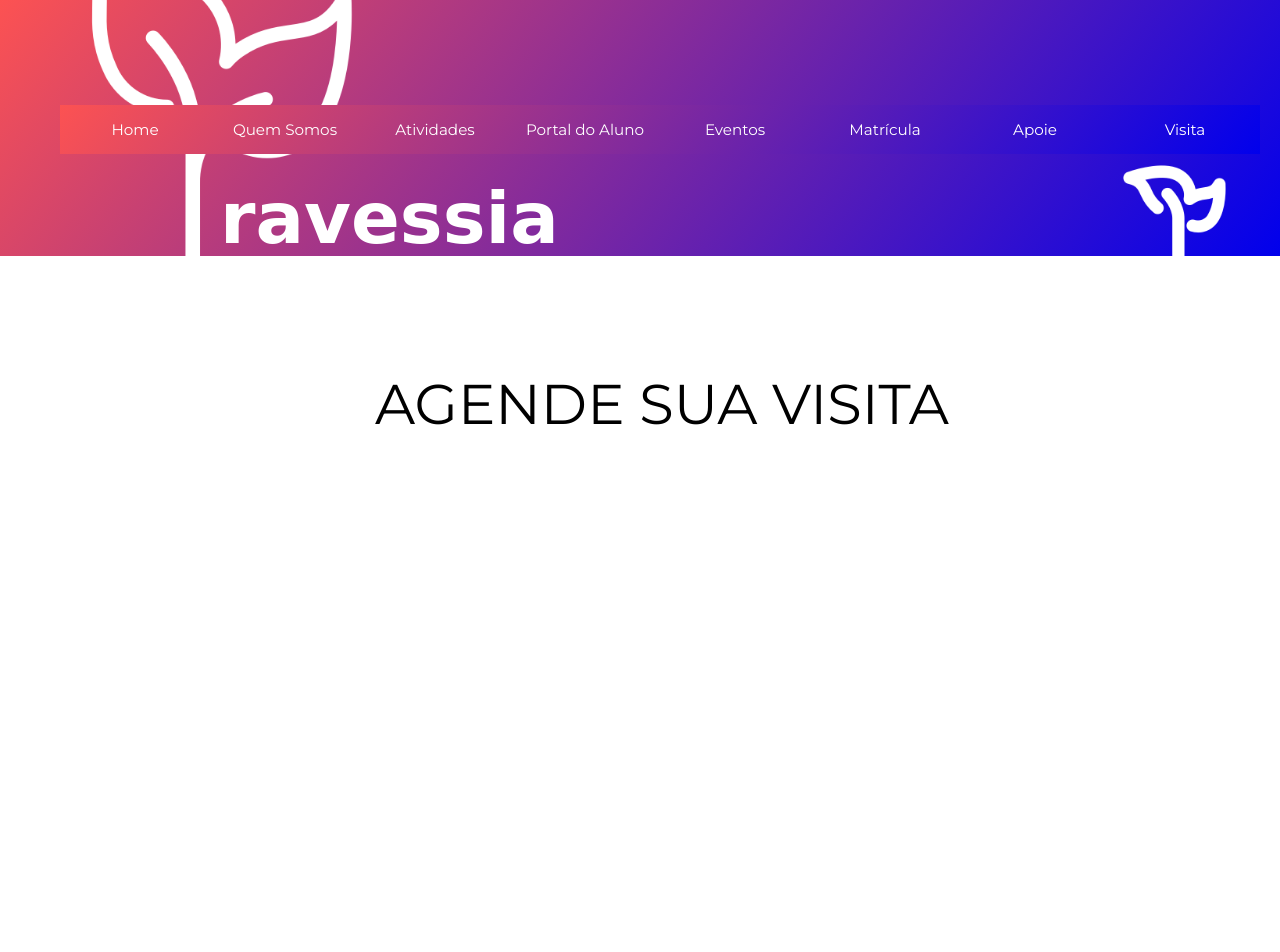
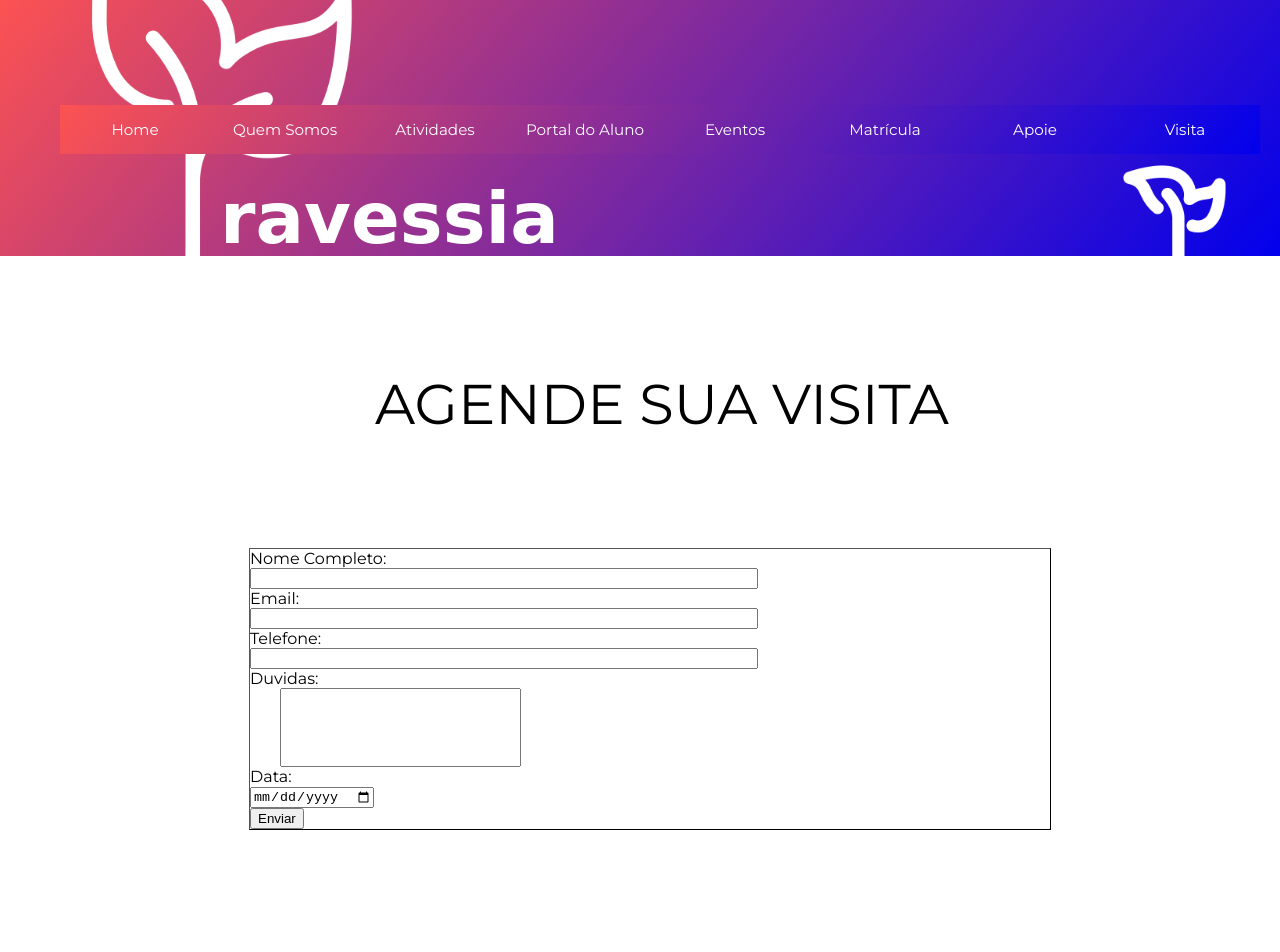
Before and after one commit to MkRodrigues/Instituto-Travessia, a plain HTML site: page visita.html in a window 1280 px wide. Shown: the top 952 px of the page. Drawn offline with Linux system fonts and the light colour scheme; a web font is replaced by a local one.

Commit message:
criando visita
em andamento

```diff
--- a/css/visita.css
+++ b/css/visita.css
@@ -117,7 +117,7 @@ body, h1, h2, p{
   /* ---------->>> APOIE <<<----------*/
 
   main{
-    min-height: 900px;
+    min-height: 1300px;
   }
   .visita-container{
     display: flex;
@@ -137,15 +137,45 @@ body, h1, h2, p{
     font-weight: 500;
     width: 600px;
   }
+  .container-visit{
+    display: flex;
+    margin-top: 100px;
+    width:1300px;
+    height:x;
+    justify-content: center;
+  }
 
-  .visita-container p{
-    width: 400px;
-    height: auto;
-    text-align: center;
-    font-size: 1.2em;
-    margin-right: 80px;
-    align-self: center;
-  }
+
+.border{
+  width: 800px;
+  border: #000000;
+   border-width:thin ;
+   border-style: outset
+    }
+
+
+span{
+  display: flex;
+    width: 200px;
+    }
+#ajuda{
+ padding: 30px;
+  margin-left: 30px;
+
+}
+#area{
+width: 500px;
+}
+.botao{
+  display: flex;
+
+
+
+}
+#formu{
+  margin: 10px;
+  padding: 10px;
+}
 
   /* ---------->>> FOOTER <<<-----------*/
 
--- a/visita.html
+++ b/visita.html
@@ -40,11 +40,46 @@
             </div>
 
     <main>
+
         <section class="visita-container" >
             <h1>Agende Sua Visita</h1>
 
         </section>
+        <section class="container-visit">
+        <form class="border" action="">
+            <div class="formu" >
+
+                 <span>Nome Completo:    </span>
+                 <input id="area" type="text" >
+         </div>
+
+         <div class="formu" >
+                 <span>Email:</span>
+             <input id="area" type="text" >
+             </div>
+
+             <div class="formu" >
+                     <span>Telefone:     </span>
+                     <input id="area" type="number" >
+             </div>
+
+             <div class="formu" >
+                     <span id="posso">Duvidas:</span>
+             <input id="ajuda" type="text" >
+                   </div>
+                   <div class="formu" >
+                 <span>Data:</span>
+                 <input type="date" >
+
+         </div>
+         <div class="botao">
+         <input type="submit" value="Enviar" >
+        </div>
+                 </form>
               </div>
+              </section>
+
+
       </main>
 <footer id="footer-bg">
     <div class="footer-tamanho">
```
